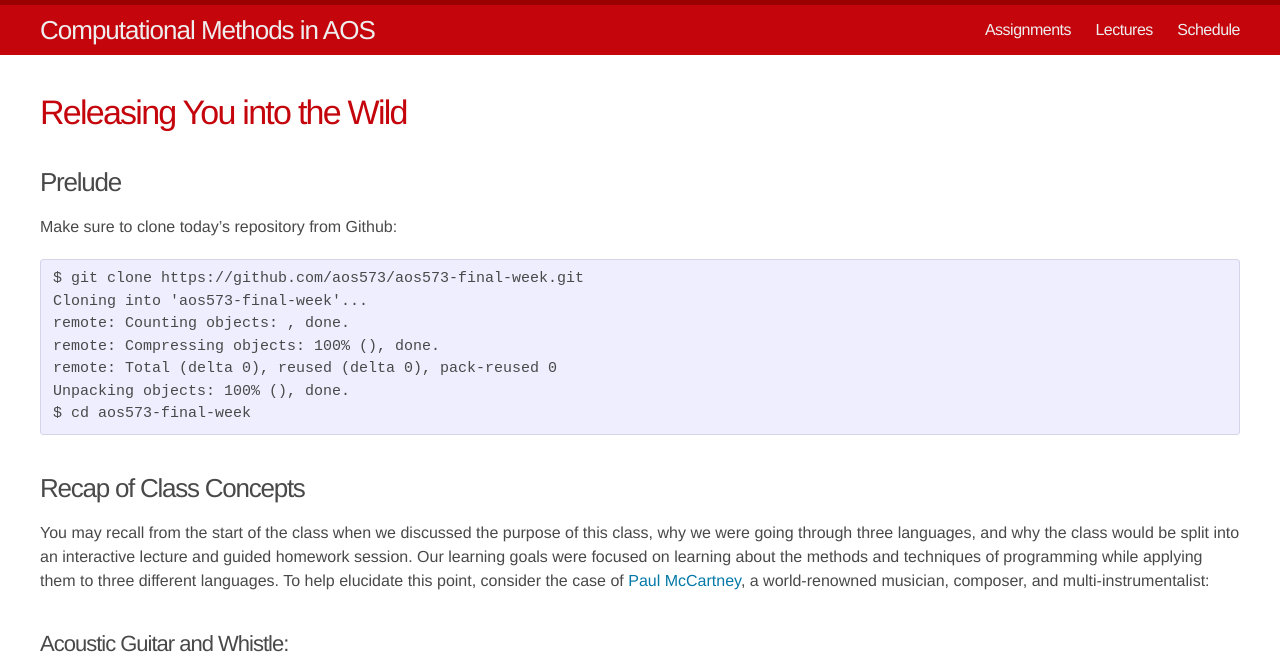
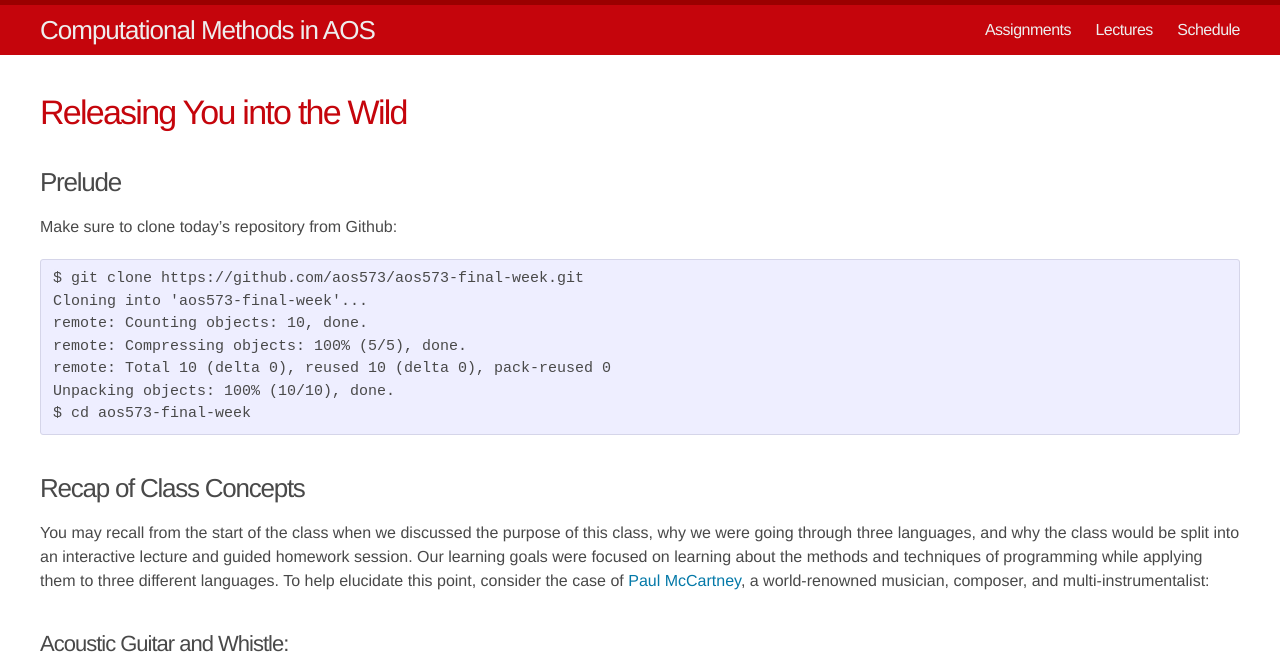
Before and after one commit to AOS573-2017/aos573-2017.github.io, a Jekyll site: the page built from _lectures/14-final.md, in a window 1280 px wide and 900 px high, cut to the strip 0-671 px from the top of the window. Built offline with Jekyll 4.4.1, drawn with Linux system fonts in a browser that asks for light colours.

Commit message:
Fill in clone guts

```diff
--- a/_lectures/14-final.md
+++ b/_lectures/14-final.md
@@ -11,10 +11,10 @@ Make sure to clone today's repository from Github:
 ~~~
 $ git clone https://github.com/aos573/aos573-final-week.git
 Cloning into 'aos573-final-week'...
-remote: Counting objects: , done.
-remote: Compressing objects: 100% (), done.
-remote: Total (delta 0), reused (delta 0), pack-reused 0
-Unpacking objects: 100% (), done.
+remote: Counting objects: 10, done.
+remote: Compressing objects: 100% (5/5), done.
+remote: Total 10 (delta 0), reused 10 (delta 0), pack-reused 0
+Unpacking objects: 100% (10/10), done.
 $ cd aos573-final-week
 ~~~
 
```
